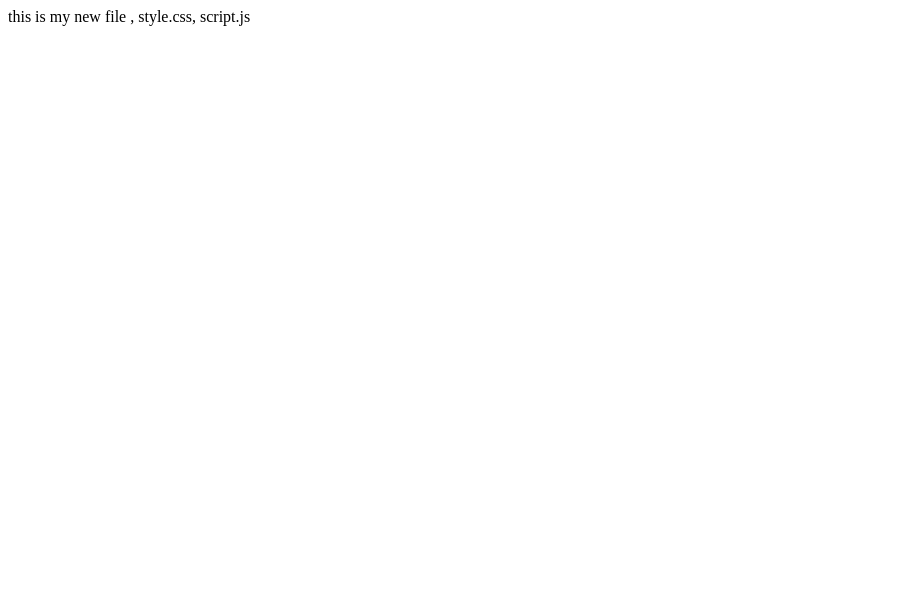
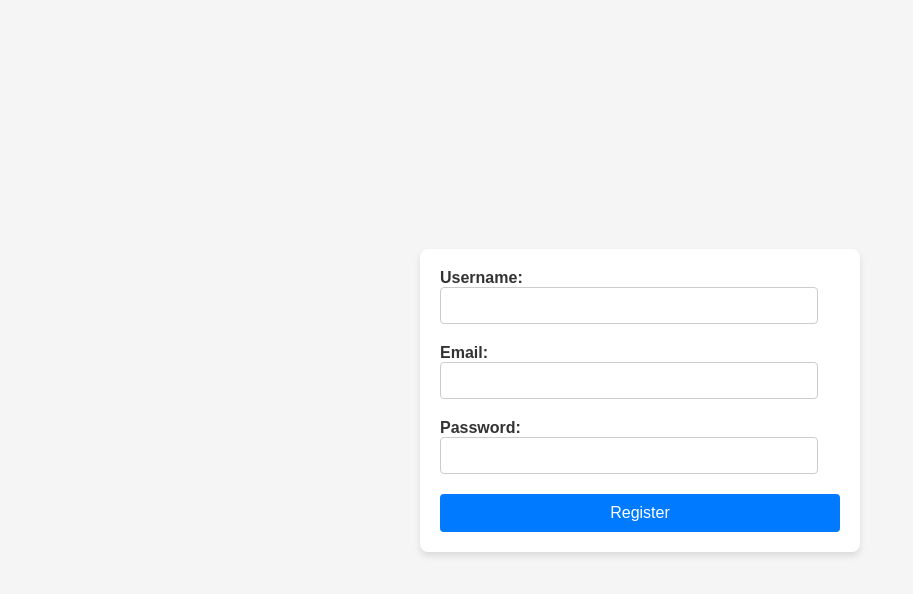
Before and after one commit to Nayombe/Form-Creation-Validation, a plain HTML site: page index.html in a window 1280 px wide. Shown: the whole page, without its empty margins (0-913 px from the left). Drawn offline with Linux system fonts and the light colour scheme.

Commit message:
updated code

```diff
--- a/index.html
+++ b/index.html
@@ -1 +1,24 @@
-this is my new file , style.css, script.js
+<!DOCTYPE html>
+<html lang="en">
+<head>
+    <meta charset="UTF-8">
+    <title>User Registration Form</title>
+    <link rel="stylesheet" href="style.css">
+</head>
+<body>
+    <form id="registration-form">
+        <label for="username">Username:</label>
+        <input type="text" id="username" required>
+
+        <label for="email">Email:</label>
+        <input type="email" id="email" required>
+
+        <label for="password">Password:</label>
+        <input type="password" id="password" required>
+
+        <button type="submit">Register</button>
+        <div id="form-feedback"></div>
+    </form>
+    <script src="script.js"></script>
+</body>
+</html>
--- a/style.css
+++ b/style.css
@@ -1 +1,59 @@
-this is new file
+body {
+    font-family: 'Arial', sans-serif;
+    display: flex;
+    justify-content: center;
+    align-items: center;
+    height: 100vh;
+    background-color: #f5f5f5;
+    margin: 0;
+}
+
+form {
+    background: #ffffff;
+    padding: 20px;
+    border-radius: 8px;
+    box-shadow: 0 4px 6px rgba(0, 0, 0, 0.1);
+    width: 100%;
+    max-width: 400px;
+}
+
+label {
+    margin-bottom: 5px;
+    font-weight: bold;
+    color: #333;
+}
+
+input {
+    padding: 10px;
+    margin-bottom: 20px;
+    border: 1px solid #ccc;
+    border-radius: 4px;
+    width: calc(100% - 22px); /* Adjust width to account for padding and border */
+    box-sizing: border-box; /* Include padding and border in element's total width and height */
+}
+
+button {
+    background-color: #007bff;
+    color: white;
+    padding: 10px 15px;
+    border: none;
+    border-radius: 4px;
+    font-size: 16px;
+    cursor: pointer;
+    width: 100%;
+    box-sizing: border-box;
+    transition: background-color 0.3s ease;
+}
+
+button:hover {
+    background-color: #0056b3;
+}
+
+#form-feedback {
+    margin-top: 10px;
+    padding: 10px;
+    color: #d8000c;
+    background-color: #ffbaba;
+    border-radius: 4px;
+    display: none; /* Initially hide the feedback div */
+}
```
